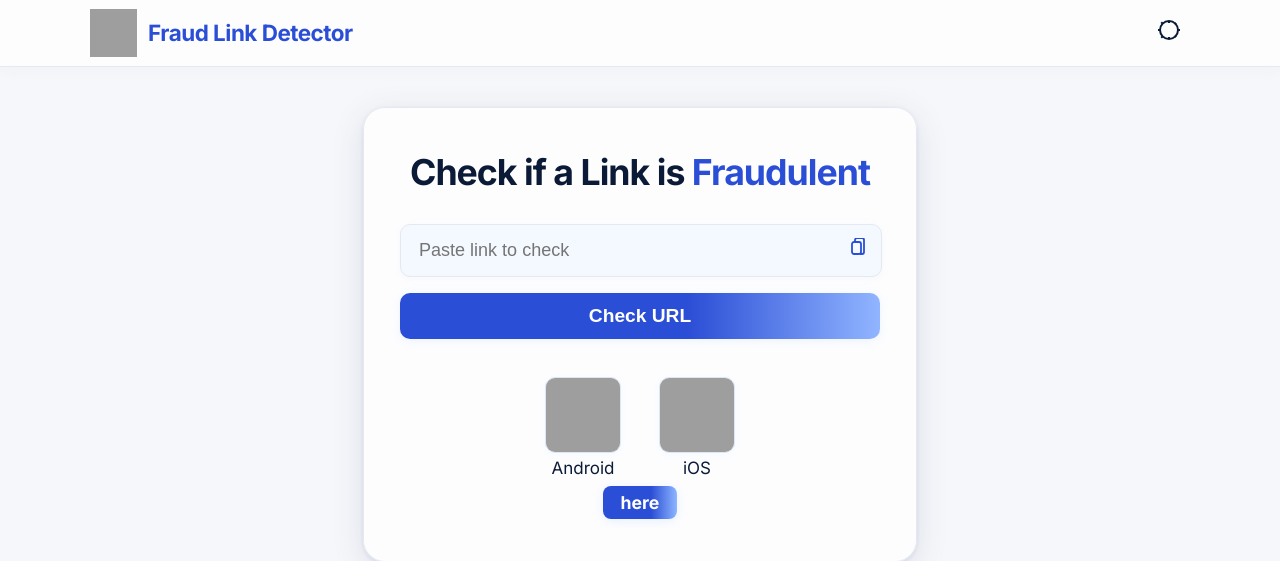
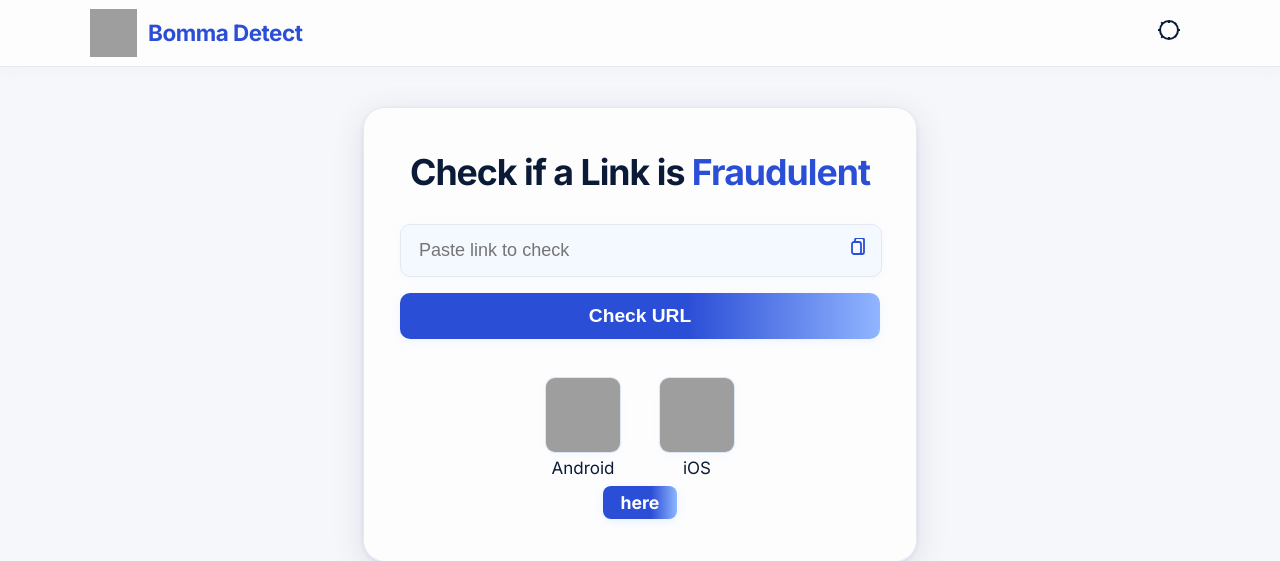
Before and after one commit to Jagan-Srinivasan/fraud_link_detector, a Flask app: page / in a window 1280 px wide. Shown: the top 561 px of the page. Run offline with Flask 3, Linux system fonts and the light colour scheme; grey boxes are pictures that could not be loaded.

Commit message:
Update index.html

```diff
--- a/backend/templates/index.html
+++ b/backend/templates/index.html
@@ -11,7 +11,7 @@
     <div class="header-inner">
       <a class="brand" href="#">
         <img src="https://cdn.jsdelivr.net/gh/twitter/twemoji@14.0.2/assets/svg/1f50e.svg" alt="Logo" class="brand-logo">
-        <span>Fraud Link Detector</span>
+        <span>Bomma Detect</span>
       </a>
       <nav>
         <button class="theme-toggle" onclick="toggleTheme()" id="themeBtn" title="Toggle theme">
```
